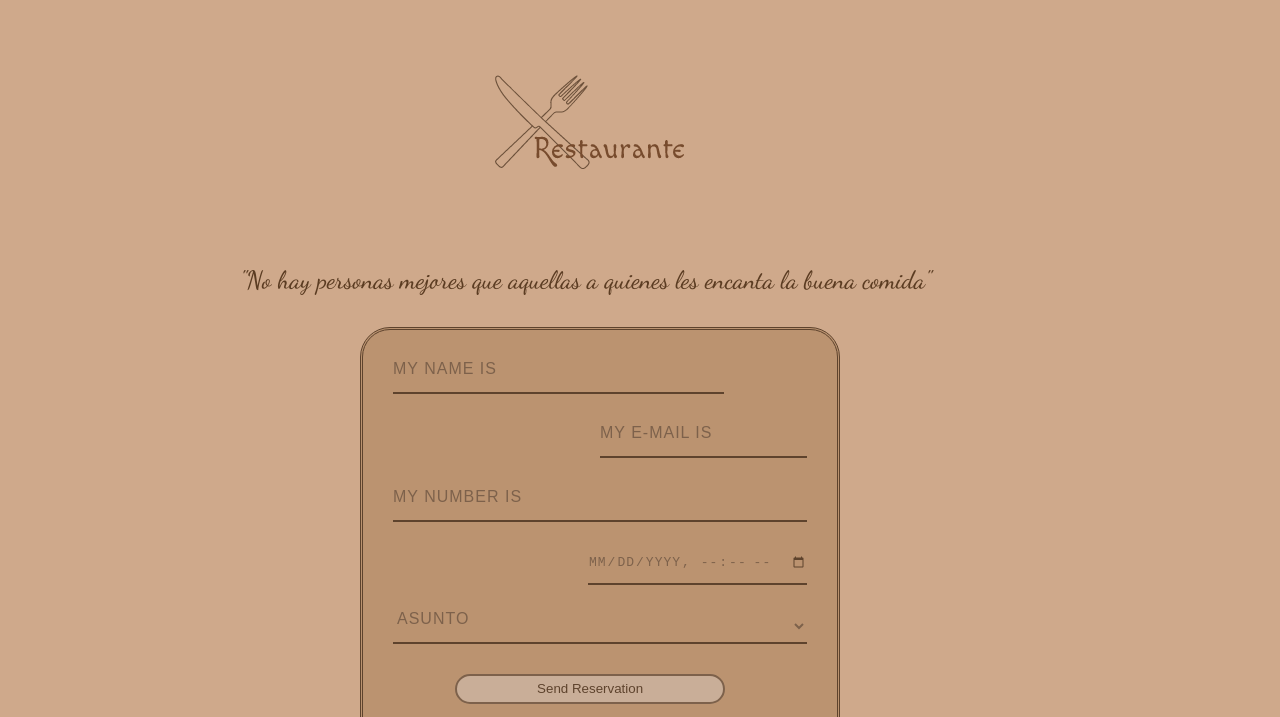
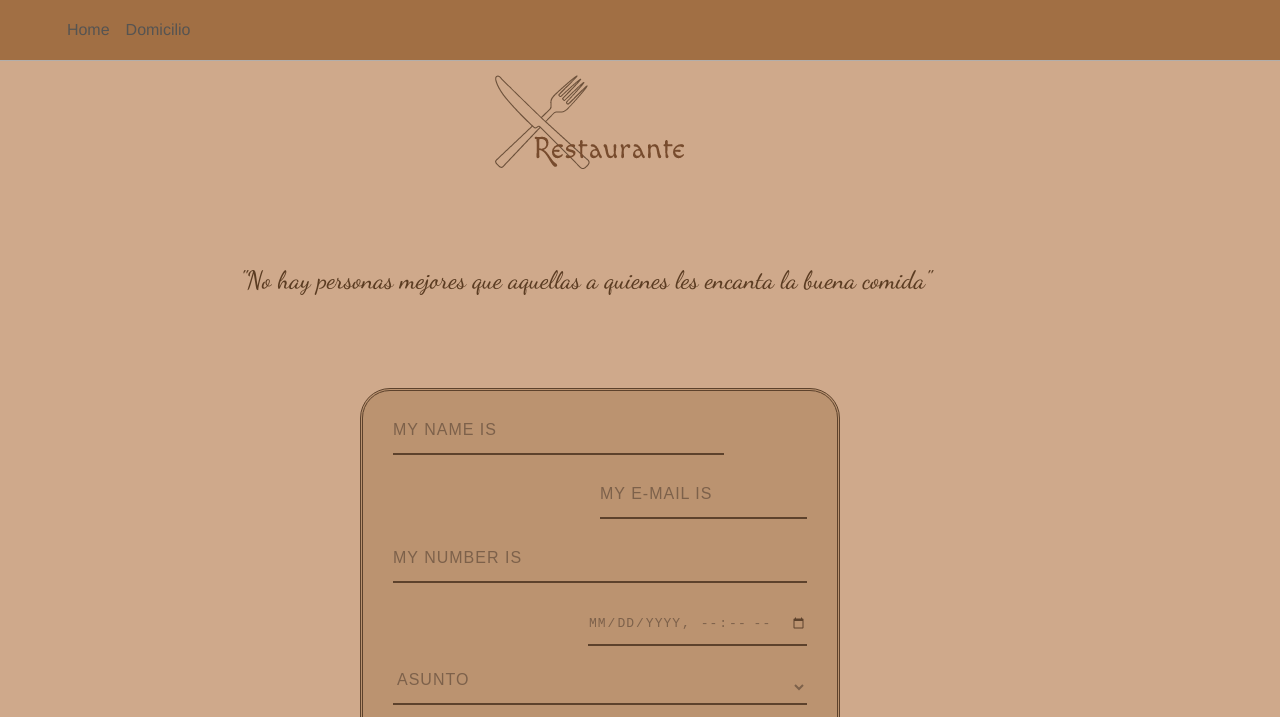
Before and after one commit to crsitela/ResaturanteProject, a plain HTML site: page proyecto1/Recervacion.html in a window 1280 px wide. Shown: the top 717 px of the page. Drawn offline with Linux system fonts and the light colour scheme.

Commit message:
Update Recervacion.html

```diff
--- a/proyecto1/Recervacion.html
+++ b/proyecto1/Recervacion.html
@@ -12,8 +12,24 @@
     <body>
         <script src="https://apps.elfsight.com/p/platform.js" defer></script>
         <script src="https://apps.elfsight.com/p/platform.js" defer></script>
+
+        <nav>
+            <img src="./icon_menu.svg" alt="menu" class="menu">
+                <div class="navbar-left">
+                    <ul>
+                        <li>
+                            <a href="./Restaurate.html">Home</a>
+                        </li>
+                        <li>
+                            <a href="./Domicilio.html">Domicilio</a>
+                        </li>
+                    </ul>
+                </div>
+        </nav>
+
+
         <section class="full-content-Reservation">
-        <div class="logo"><img src="./LogoMakr-5Fiwpo.png" alt="Restaurante"></div>
+       <div class="logo"><img src="./LogoMakr-5Fiwpo.png" alt="Restaurante"></div>
 
          <blockquote>"No hay personas mejores que aquellas a quienes les encanta la buena comida"</blockquote>
         <div class='reservacion'>
```
